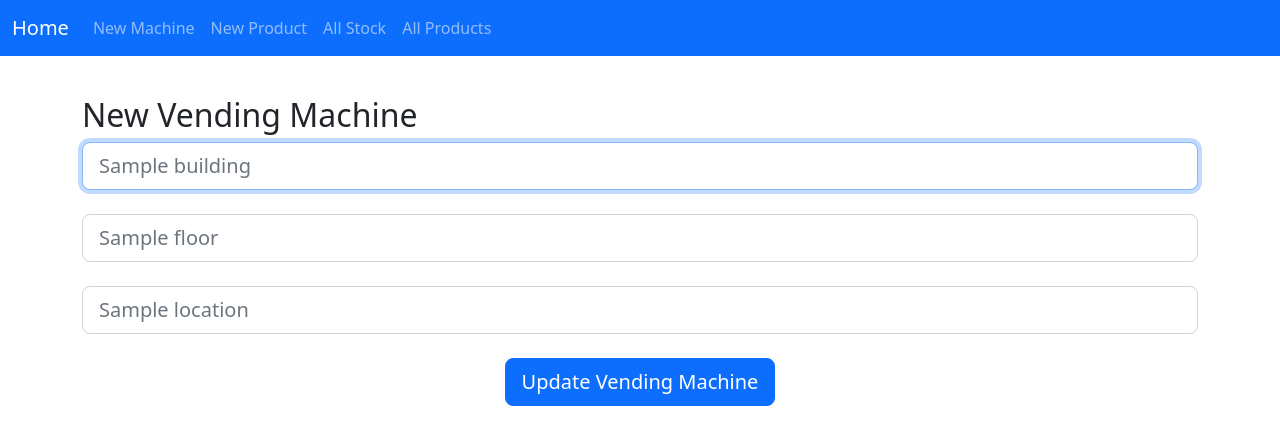
After one commit to jtlantz/se-p1-backend, a Django app: template app/backend/api/templates/api/updateVendingMachine.html in a window 1280 px wide. The commit adds this page. Shown: the top 445 px of the page. Run offline with Django 4.2, Linux system fonts and the light colour scheme; the template is opened without the code that fills it: most values are stand-ins (such as "Sample title", 1, 10 or a date in 2020).

Commit message:
add update pages and methods in backend code for updating vending machine. add placeholder files for other update.html

```diff
--- /dev/null
+++ b/app/backend/api/templates/api/updateVendingMachine.html
@@ -0,0 +1,23 @@
+{% extends "api/base.html" %}
+{% block content %}
+
+<div class="container rounded bg-white mt-5 mb-5 pt-5">
+    <h2>New Vending Machine</h2>
+    <form enctype='multipart/form-data' method="post" action="/api/vendingMachine/update/{{id}}"> {% csrf_token %}
+        <div class="form-outline mb-4">
+            <input type="text" name="building" class="form-control form-control-lg" placeholder="{{ building }}" autofocus="" maxlength="50" required/>
+        </div>
+        <div class="form-outline mb-4">
+            <input type="text" name="floor" class="form-control form-control-lg" placeholder="{{floor}}" maxlength="2" required/>
+        </div>
+        <div class="form-outline mb-4">
+            <input type="text" name="location" class="form-control form-control-lg" placeholder="{{location}}" maxlength="50" required/>
+        </div>
+        <div class="d-flex justify-content-center">
+        <button type="submit"
+            class="btn btn-primary btn-block btn-lg">Update Vending Machine</button>
+        </div>
+    </form>
+</div>
+
+{% endblock %}
--- a/app/backend/api/templates/api/vendingMachine.html
+++ b/app/backend/api/templates/api/vendingMachine.html
@@ -7,6 +7,9 @@
             <div class="row d-flex justify-content-center align-items-center h-100">
                 <div class="col-12 col-md-9 col-lg-7 col-xl-6">
                     <h2 class="text-uppercase text-center mb-5">Vending Machine Contents</h2>
+                    <h3 class="text-camelcase text-center mb-4">
+                        {{ building }}, Floor: {{ floor }}, {{ location }}
+                    </h3>
                     <div class="card mb-5" style="border-radius: 15px;">
                     {% if stock %}
                         <ul>
```
Also changed, not shown: app/backend/api/views.py (+18 -0 lines), app/backend/api/templates/api/updateProduct.html (added), app/backend/api/templates/api/updateStock.html (added).
